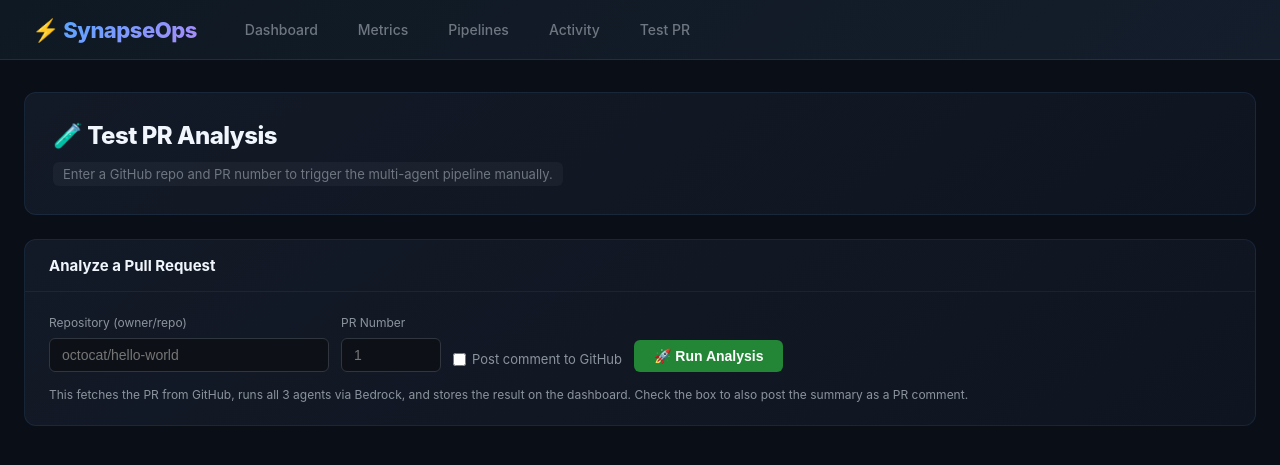
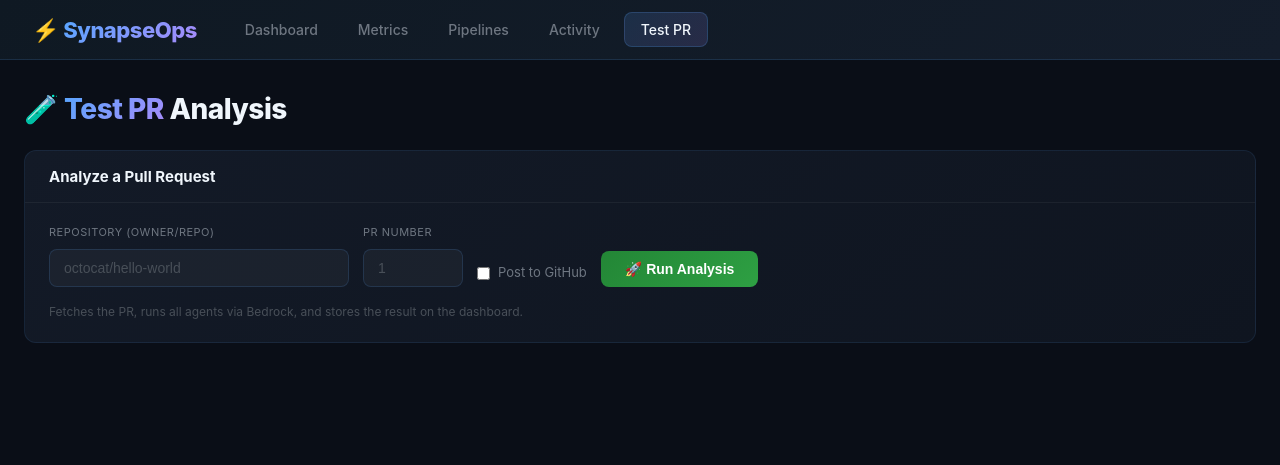
Before and after one commit to TapasNayak123/SynapseOps, a Flask app: page /test in a window 1280 px wide. Shown: the top 465 px of the page. Run offline with Flask 3, Linux system fonts and the light colour scheme.

Commit message:
Add changes

```diff
--- a/templates/pr_detail.html
+++ b/templates/pr_detail.html
@@ -1,5 +1,6 @@
 {% extends "base.html" %}
 {% block title %}PR #{{ pr.pr_number }} — {{ pr.title }}{% endblock %}
+{% block nav_dashboard %}active{% endblock %}
 
 {% block content %}
 <a href="/" class="back-link">← Back to Dashboard</a>
--- a/templates/test.html
+++ b/templates/test.html
@@ -1,13 +1,9 @@
 {% extends "base.html" %}
-{% block title %}Test PR Analysis{% endblock %}
+{% block title %}Test PR Analysis — SynapseOps{% endblock %}
+{% block nav_test %}active{% endblock %}
 
 {% block content %}
-<div class="detail-header">
-    <div class="detail-title">🧪 Test PR Analysis</div>
-    <div class="detail-meta">
-        <span>Enter a GitHub repo and PR number to trigger the multi-agent pipeline manually.</span>
-    </div>
-</div>
+<div class="page-title">🧪 <span class="accent">Test PR</span> Analysis</div>
 
 <div class="agent-card">
     <div class="agent-card-header">
@@ -15,39 +11,37 @@
     </div>
     <div class="agent-card-body" style="white-space:normal;">
         <form method="POST" action="/test" id="testForm">
-            <div style="display:flex; gap:12px; flex-wrap:wrap; align-items:end;">
+            <div style="display:flex; gap:14px; flex-wrap:wrap; align-items:end;">
                 <div>
-                    <label style="display:block; font-size:12px; color:#8b949e; margin-bottom:4px;">Repository (owner/repo)</label>
+                    <label style="display:block; font-size:11px; color:#6e7681; margin-bottom:6px; text-transform:uppercase; letter-spacing:0.5px;">Repository (owner/repo)</label>
                     <input type="text" name="repo" placeholder="octocat/hello-world"
                         value="{{ request.form.get('repo', '') }}"
-                        style="background:#0d1117; border:1px solid #30363d; color:#c9d1d9; padding:8px 12px; border-radius:6px; font-size:14px; width:280px;">
+                        class="input" style="width:300px;">
                 </div>
                 <div>
-                    <label style="display:block; font-size:12px; color:#8b949e; margin-bottom:4px;">PR Number</label>
+                    <label style="display:block; font-size:11px; color:#6e7681; margin-bottom:6px; text-transform:uppercase; letter-spacing:0.5px;">PR Number</label>
                     <input type="number" name="pr_number" placeholder="1"
                         value="{{ request.form.get('pr_number', '') }}"
-                        style="background:#0d1117; border:1px solid #30363d; color:#c9d1d9; padding:8px 12px; border-radius:6px; font-size:14px; width:100px;">
+                        class="input" style="width:100px;">
                 </div>
-                <div style="display:flex; align-items:center; gap:6px;">
+                <div style="display:flex; align-items:center; gap:8px; padding-bottom:2px;">
                     <input type="checkbox" name="post_comment" id="postComment" style="accent-color:#58a6ff;">
-                    <label for="postComment" style="font-size:13px; color:#8b949e;">Post comment to GitHub</label>
+                    <label for="postComment" style="font-size:13px; color:#6e7681;">Post to GitHub</label>
                 </div>
-                <button type="submit" id="submitBtn"
-                    style="background:#238636; color:#fff; border:none; padding:8px 20px; border-radius:6px; font-size:14px; cursor:pointer; font-weight:600;">
+                <button type="submit" id="submitBtn" class="btn btn-primary">
                     🚀 Run Analysis
                 </button>
             </div>
         </form>
-        <p style="margin-top:12px; font-size:12px; color:#8b949e;">
-            This fetches the PR from GitHub, runs all 3 agents via Bedrock, and stores the result on the dashboard.
-            Check the box to also post the summary as a PR comment.
+        <p style="margin-top:14px; font-size:12px; color:#484f58;">
+            Fetches the PR, runs all agents via Bedrock, and stores the result on the dashboard.
         </p>
     </div>
 </div>
 
 {% if error %}
-<div class="agent-card" style="border-color:#f85149;">
-    <div class="agent-card-header" style="border-color:#f85149;">
+<div class="agent-card" style="border-color:rgba(248,81,73,0.3);">
+    <div class="agent-card-header" style="border-color:rgba(248,81,73,0.2);">
         <span class="name" style="color:#f85149;">❌ Error</span>
     </div>
     <div class="agent-card-body">{{ error }}</div>
@@ -55,15 +49,32 @@
 {% endif %}
 
 {% if result %}
-<div class="agent-card" style="border-color:#238636;">
-    <div class="agent-card-header" style="border-color:#238636;">
+<div class="agent-card" style="border-color:rgba(35,134,54,0.3);">
+    <div class="agent-card-header" style="border-color:rgba(35,134,54,0.2);">
         <span class="name" style="color:#3fb950;">✅ Analysis Complete</span>
         <span class="dur">
-            {% if result.posted %}📤 Posted to GitHub{% else %}📋 Not posted (checkbox was off){% endif %}
+            {% if result.desc_generated %}📝 Description auto-generated &nbsp;|&nbsp;{% endif %}
+            {% if result.posted %}📤 Posted to GitHub{% else %}📋 Not posted{% endif %}
         </span>
     </div>
     <div class="agent-card-body">{{ result.summary }}</div>
 </div>
+{% if result.conflicts %}
+<div class="agent-card" style="border-color:rgba(227,179,65,0.3); margin-top:12px;">
+    <div class="agent-card-header" style="border-color:rgba(227,179,65,0.2);">
+        <span class="name" style="color:#e3b341;">⚠️ Conflicts Detected ({{ result.conflicts|length }} PR{{ 's' if result.conflicts|length > 1 }})</span>
+    </div>
+    <div class="agent-card-body" style="white-space:normal;">
+        {% for c in result.conflicts %}
+        <div style="margin-bottom:12px; padding:10px 14px; background:rgba(227,179,65,0.06); border-radius:8px; border:1px solid rgba(227,179,65,0.12);">
+            <div style="font-weight:600; color:#e3b341; margin-bottom:4px;">PR #{{ c.other_pr }} — {{ c.other_title }}</div>
+            <div style="font-size:12px; color:#6e7681;">by {{ c.other_author }} on {{ c.other_branch }}</div>
+            <div style="font-size:13px; margin-top:6px;">{{ c.overlapping_files|length }} shared file{{ 's' if c.overlapping_files|length > 1 }}: {% for f in c.overlapping_files[:5] %}<code style="background:rgba(255,255,255,0.06); padding:1px 6px; border-radius:4px; font-size:12px;">{{ f }}</code> {% endfor %}{% if c.overlapping_files|length > 5 %}+{{ c.overlapping_files|length - 5 }} more{% endif %}</div>
+        </div>
+        {% endfor %}
+    </div>
+</div>
+{% endif %}
 <div style="margin-top:12px;">
     <a href="/pr/{{ result.repo }}/{{ result.pr_number }}">→ View full detail with agent breakdown</a>
 </div>
@@ -73,8 +84,7 @@
 document.getElementById('testForm').addEventListener('submit', function() {
     const btn = document.getElementById('submitBtn');
     btn.disabled = true;
-    btn.textContent = '⏳ Running agents... (this takes 15-30s)';
-    btn.style.background = '#30363d';
+    btn.textContent = '⏳ Running agents... (15-30s)';
 });
 </script>
 {% endblock %}
```
